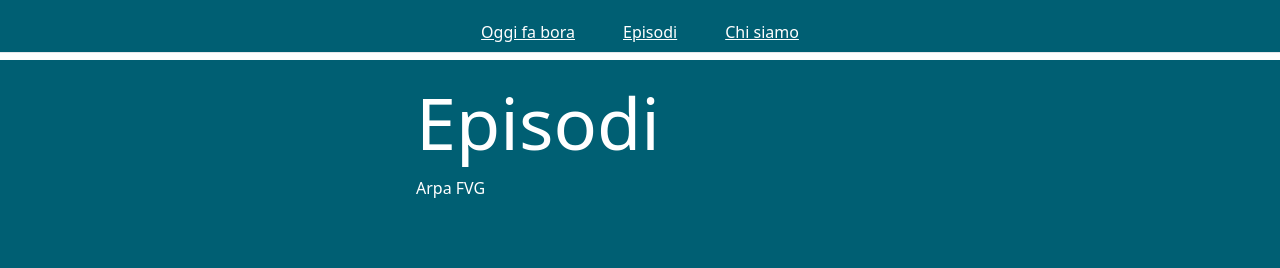
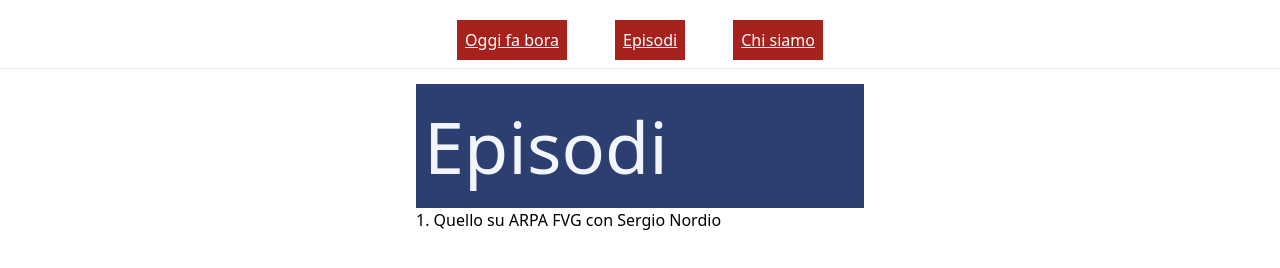
Before and after one commit to Guybrush21/oggifabora, an Astro site: page /episodes in a window 1280 px wide. Built offline with nearby package versions, Linux system fonts and the light colour scheme; Astro itself is replaced by a stand-in of ours.

Commit message:
feat: episode 1

```diff
--- a/src/components/Episode.astro
+++ b/src/components/Episode.astro
@@ -8,12 +8,19 @@ const { episode } = Astro.props;
 
 <article class="flex flex-col gap-4">
   <header>
-    <h2>{episode.id}. {episode.title}</h2>
-    <p>con: {episode.guest}</p>
+    <h3 class="text-base text-white bg-astronaut-900">{episode.title}</h3>
   </header>
-
+  <details open class="border-trieste-red-500 border-2 p-2">
+    <summary>Dettagli dell'episodio</summary>
+    <p>
+      ospite:
+      {episode.guest}
+    </p>
+    <p>
+      episodio #{episode.id}
+    </p>
+  </details>
   <p>{episode.description}</p>
-
   <current-episode data-title={episode.title} data-src={episode.url}>
     <div id="player"></div>
   </current-episode>
--- /dev/null
+++ b/src/components/EpisodeLink.astro
@@ -0,0 +1,13 @@
+---
+import type { Episode } from "../content.config";
+interface Props {
+  episode: Episode;
+  order: number;
+  id: string;
+}
+const { episode, order, id } = Astro.props;
+
+const title = `${order + 1}. ${episode.title}`;
+---
+
+<a href={`/episodes/${id}`}> {title} </a>
--- a/src/data/episodes/arpa-fvg.md
+++ b/src/data/episodes/arpa-fvg.md
@@ -1,7 +1,7 @@
 ---
 id: 1
-title: "Arpa FVG"
+title: "Quello su ARPA FVG con Sergio Nordio"
 guest: "dr. Sergio Nordio"
-description: "Il dr. Sergio Nordio ci racconta com'è organizzata e cosa fa ARPA FVG, l'Agenzia regionale per la protezione dell’ambiente del Friuli Venezia Giulia."
-url: "https://spotify.com/d.mp3"
+description: "Nel primo episodio di Oggi fa bora parliamo di meteo e clima con Sergio Nordio, previsore di ARPA FVG. Scopriamo come vengono fatte le previsioni del tempo, quali fenomeni caratterizzano Trieste e dintorni, e come il cambiamento climatico sta influenzando la nostra regione. Bora, temporali improvvisi, estati ed inverni sempre più caldi."
+url: "https://anchor.fm/s/1011a8694/podcast/play/99250108/https%3A%2F%2Fd3ctxlq1ktw2nl.cloudfront.net%2Fstaging%2F2025-2-2%2Fc783006e-8b10-98c3-f30d-7d6611e2e0dc.mp3"
 ---
--- a/src/layouts/Layout.astro
+++ b/src/layouts/Layout.astro
@@ -20,9 +20,9 @@ import "../styles/global.css";
     <link rel="manifest" href="/site.webmanifest" />
   </head>
 
-  <body class="h-dvh bg-adriatic-500 text-white py-5">
+  <body class="h-dvh py-5">
     <Header />
-    <hr class="w-full h-2 bg-white my-2" />
+    <hr class="w-full h-2 my-2" />
     <main class="max-w-md mx-auto">
       <slot />
     </main>
--- a/src/layouts/widgets/nav/Nav.astro
+++ b/src/layouts/widgets/nav/Nav.astro
@@ -3,7 +3,7 @@ import NavEl from "./NavEl.astro";
 ---
 
 <nav>
-  <ul class="flex justify-center items-center gap-12">
+  <ul class="flex justify-center items-center gap-12 ">
     <NavEl href="/" text="Oggi fa bora" />
     <NavEl href="/episodes" text="Episodi" />
     <NavEl href="/about-us" text="Chi siamo" />
--- a/src/layouts/widgets/nav/NavEl.astro
+++ b/src/layouts/widgets/nav/NavEl.astro
@@ -2,6 +2,6 @@
 const { href, text } = Astro.props;
 ---
 
-<li>
-  <a class="hover:text-sunset-500 underline" href={href}>{text}</a>
+<li class="bg-trieste-red-800 text-white p-2">
+  <a class="underline" href={href}>{text}</a>
 </li>
--- a/src/pages/episodes.astro
+++ b/src/pages/episodes.astro
@@ -1,21 +1,21 @@
 ---
 import { getCollection } from "astro:content";
 import Layout from "../layouts/Layout.astro";
-
+import EpisodeLink from "../components/EpisodeLink.astro";
 const episodes = await getCollection("episodes");
 ---
 
 <Layout>
   <article>
     <h2>Episodi</h2>
-    <ul>
+    <ol>
       {
-        episodes.map((e) => (
+        episodes.map((e, i) => (
           <li>
-        <a href=`/episodes/${e.id}`>{e.data.title}</a>
+            <EpisodeLink order={i} episode={e.data} id={e.id} />
           </li>
         ))
       }
-    </ul>
+    </ol>
   </article>
 </Layout>
--- a/src/pages/index.astro
+++ b/src/pages/index.astro
@@ -1,7 +1,7 @@
 ---
 import { Image } from "astro:assets";
 import Layout from "../layouts/Layout.astro";
-import logo from "../assets/logo.png";
+import logo from "../assets/logo.webp";
 ---
 
 <Layout>
@@ -13,15 +13,12 @@ import logo from "../assets/logo.png";
         dintorni.
       </p>
       <p>
-        Ascoltaci su <a href="https://open.spotify.com" class="underline"
-          >Spotify</a
+        Ascoltaci su <a
+          href="https://open.spotify.com/show/21XphXWp2fuYShhpgzs6pN"
+          class="underline px-2 bg-trieste-red-800 text-astronaut-50">Spotify</a
         >, e sulle principali piattaforme di podcast.
       </p>
-      <Image
-        src={logo}
-        alt="Oggi fa bora"
-        class="mt-4 w-auto border-4 rounded-lg"
-      />
+      <Image src={logo} alt="Oggi fa bora" class="mt-4 w-auto rounded-lg" />
     </section>
   </div>
 </Layout>
--- a/src/styles/global.css
+++ b/src/styles/global.css
@@ -1,3 +1,3 @@
 h2 {
-  @apply text-2xl;
+  @apply text-2xl text-astronaut-50 bg-astronaut-900 p-2;
 }
--- a/tailwind.config.mjs
+++ b/tailwind.config.mjs
@@ -4,65 +4,32 @@ export default {
   theme: {
     extend: {
       colors: {
-        adriatic: {
-          50: "#E0F2F1",
-          100: "#B2DFDB",
-          200: "#80CBC4",
-          300: "#4DB6AC",
-          400: "#26A69A",
-          500: "#005F73", // Colore principale
-          600: "#004C5A",
-          700: "#003A41",
-          800: "#002729",
-          900: "#001315",
+        panna: "#fef0d5",
+        astronaut: {
+          50: "#f2f6fc",
+          100: "#e1ebf8",
+          200: "#c9dcf4",
+          300: "#a5c6eb",
+          400: "#79a9e1",
+          500: "#5a8ad7",
+          600: "#4670ca",
+          700: "#3c5eb9",
+          800: "#364e97",
+          900: "#2d3f71", // MAIN
+          950: "#212a4a",
         },
-        karst: {
-          50: "#F5F5F5",
-          100: "#E0E0E0",
-          200: "#BDBDBD",
-          300: "#9E9E9E",
-          400: "#757575",
-          500: "#8A8D8F",
-          600: "#5F6366",
-          700: "#3D4042",
-          800: "#292B2C",
-          900: "#151617",
-        },
-        forest: {
-          50: "#E8F5E9",
-          100: "#C8E6C9",
-          200: "#A5D6A7",
-          300: "#81C784",
-          400: "#66BB6A",
-          500: "#386641",
-          600: "#2E5235",
-          700: "#243E29",
-          800: "#1A2A1D",
-          900: "#0F1711",
-        },
-        sand: {
-          50: "#FFF3E0",
-          100: "#FFE0B2",
-          200: "#FFCC80",
-          300: "#FFB74D",
-          400: "#FFA726",
-          500: "#D4A373",
-          600: "#A57D59",
-          700: "#785740",
-          800: "#4B3126",
-          900: "#24160F",
-        },
-        sunset: {
-          50: "#FFEBEE",
-          100: "#FFCDD2",
-          200: "#EF9A9A",
-          300: "#E57373",
-          400: "#EF5350",
-          500: "#D62828",
-          600: "#B71C1C",
-          700: "#880E0E",
-          800: "#5F0A0A",
-          900: "#330505",
+        "trieste-red": {
+          50: "#fef2f2",
+          100: "#fee3e2",
+          200: "#feccca",
+          300: "#fca8a5",
+          400: "#f87671",
+          500: "#ef4a44",
+          600: "#dc2d26",
+          700: "#b9221c",
+          800: "#a6221d", // MAIN
+          900: "#7f211d",
+          950: "#450c0a",
         },
       },
       fontSize: {
```
Also changed, not shown: src/assets/logo.png (deleted), src/assets/logo.webp (added), 2 other files.
